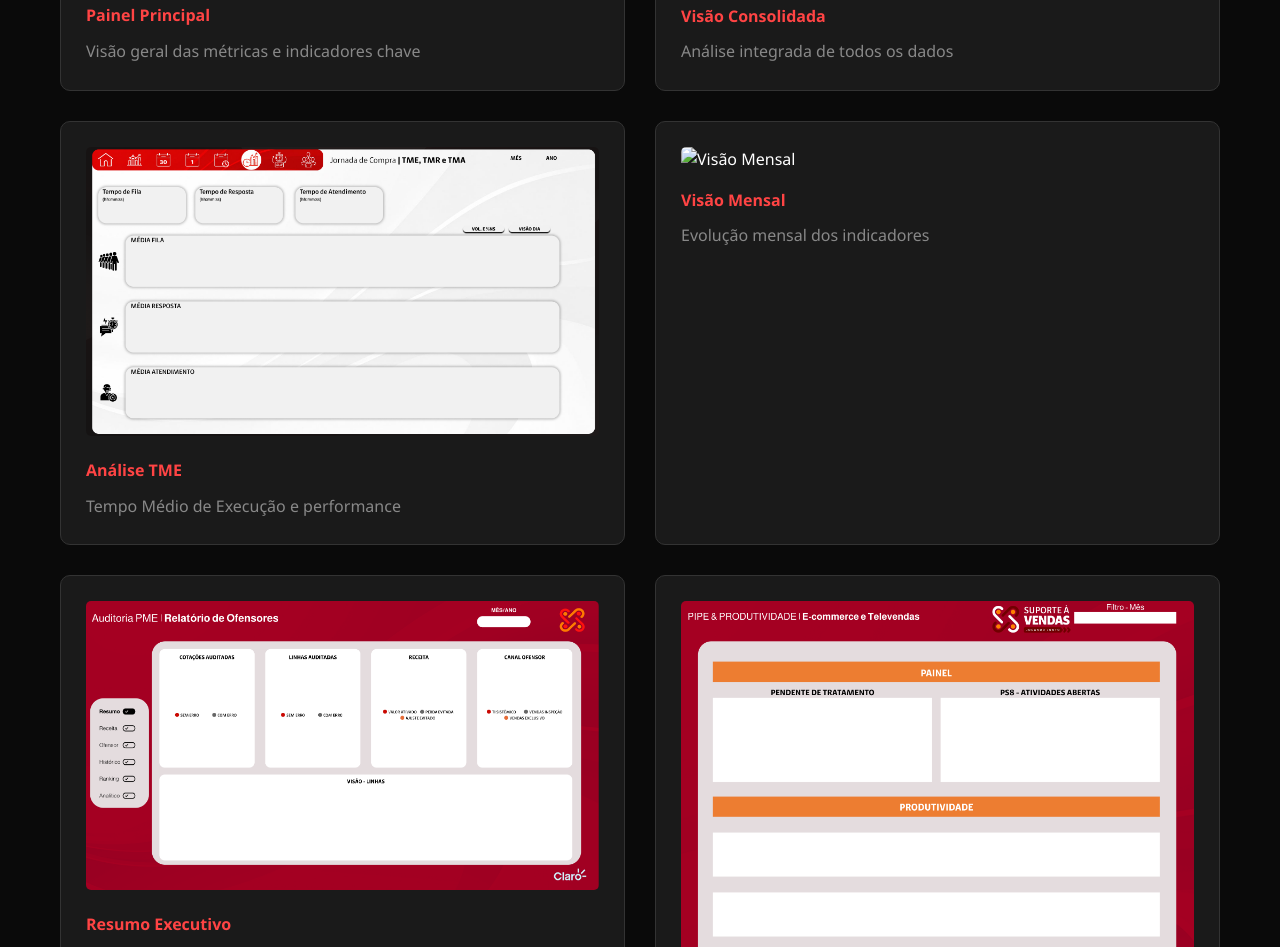
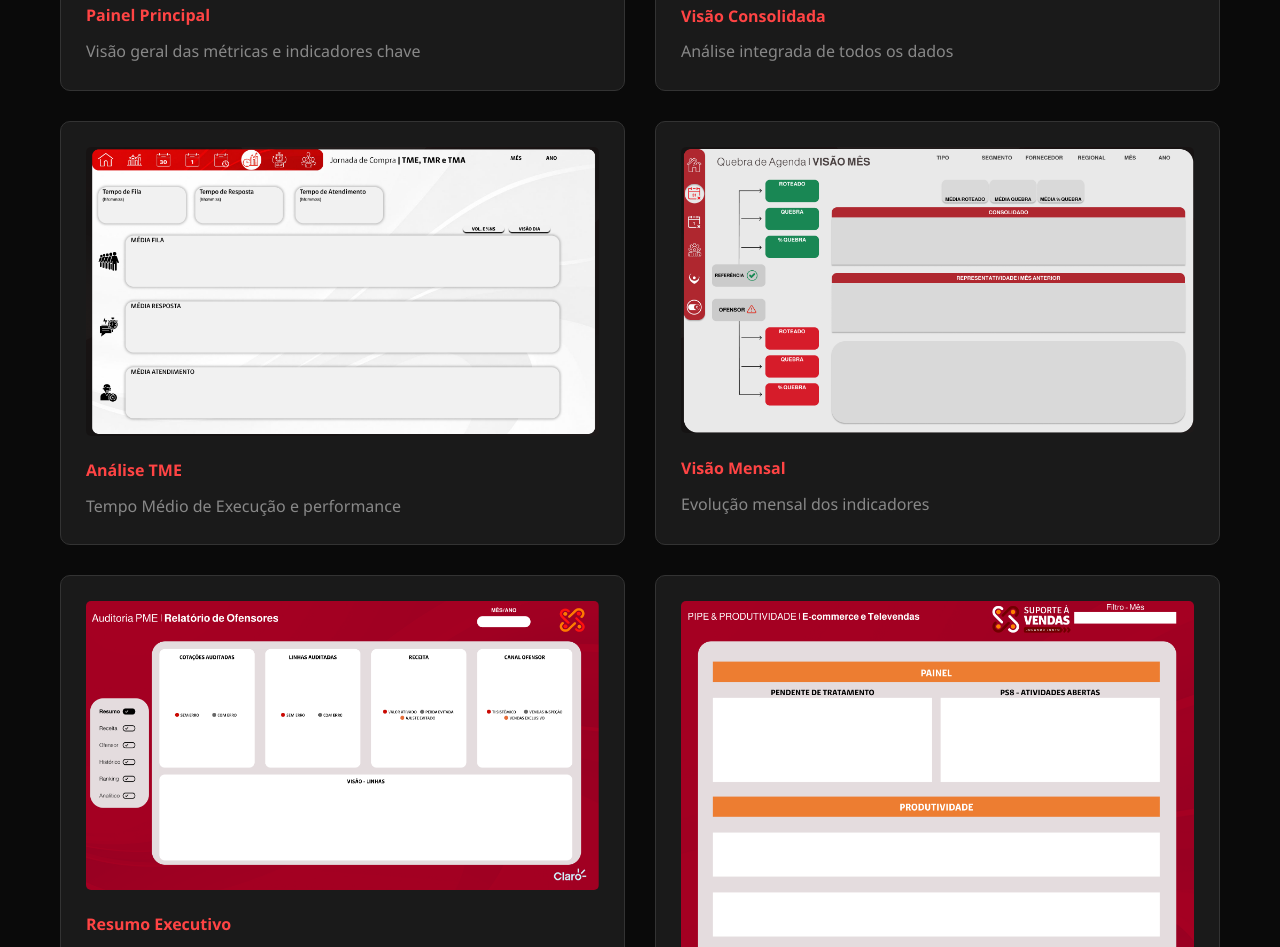
Before and after one commit to lucas-sfr/Portfolio, a plain HTML site: page index.html in a window 1280 px wide. Shown: the part 2031-2978 px from the top of the page. Drawn offline with Linux system fonts and the light colour scheme.

Commit message:
Fix image source for monthly view

```diff
--- a/index.html
+++ b/index.html
@@ -489,7 +489,7 @@
                 <p style="color: #888;">Tempo Médio de Execução e performance</p>
             </div>
             <div style="background: #1a1a1a; padding: 25px; border-radius: 10px; border: 1px solid #333;">
-                <img src="2 - visao-mensal.png" alt="Visão Mensal" style="width: 100%; border-radius: 5px; margin-bottom: 15px;">
+                <img src="visao-mensal.png" alt="Visão Mensal" style="width: 100%; border-radius: 5px; margin-bottom: 15px;">
                 <h4 style="color: #ff4444; margin-bottom: 10px;">Visão Mensal</h4>
                 <p style="color: #888;">Evolução mensal dos indicadores</p>
             </div>
```
